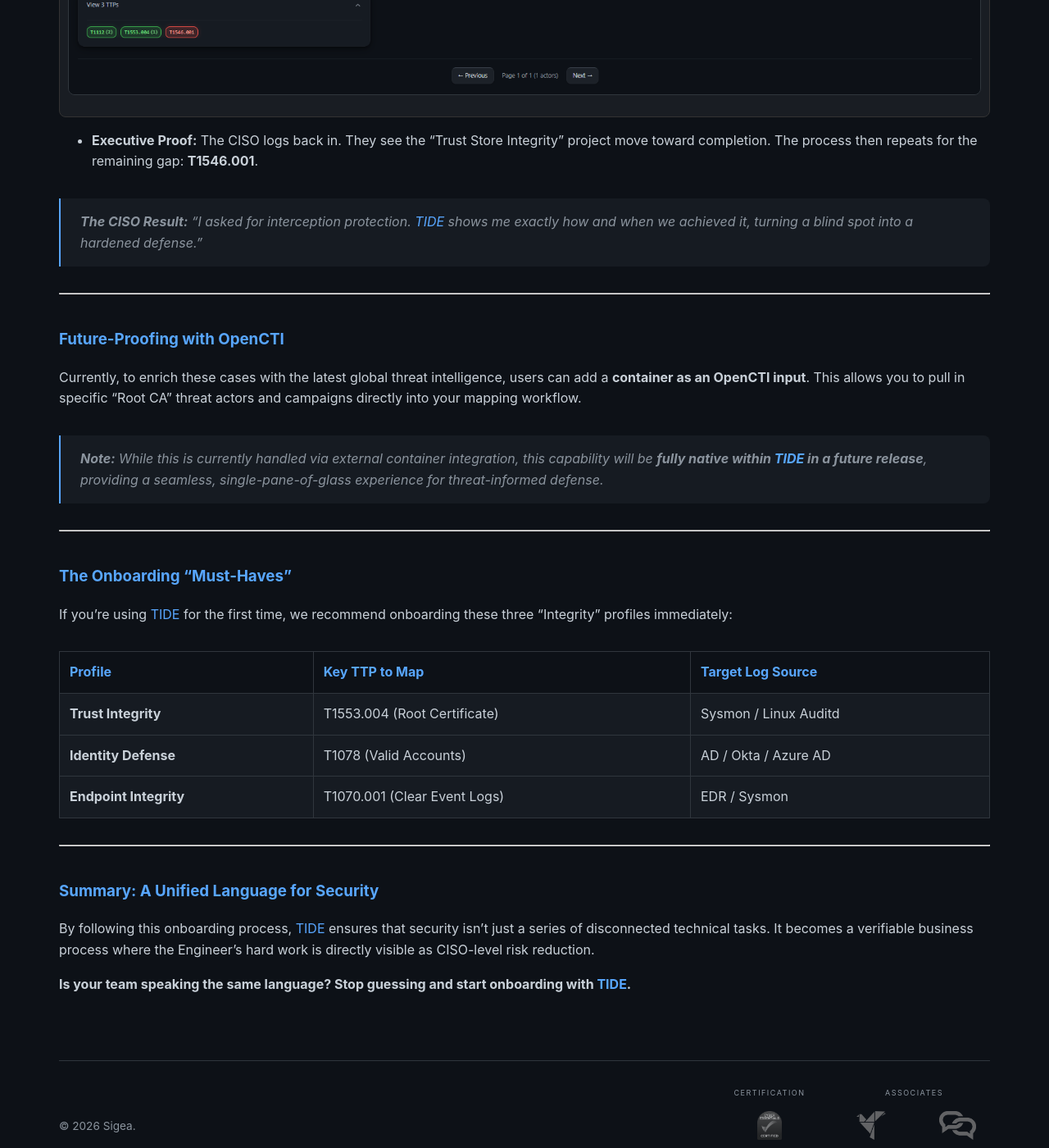
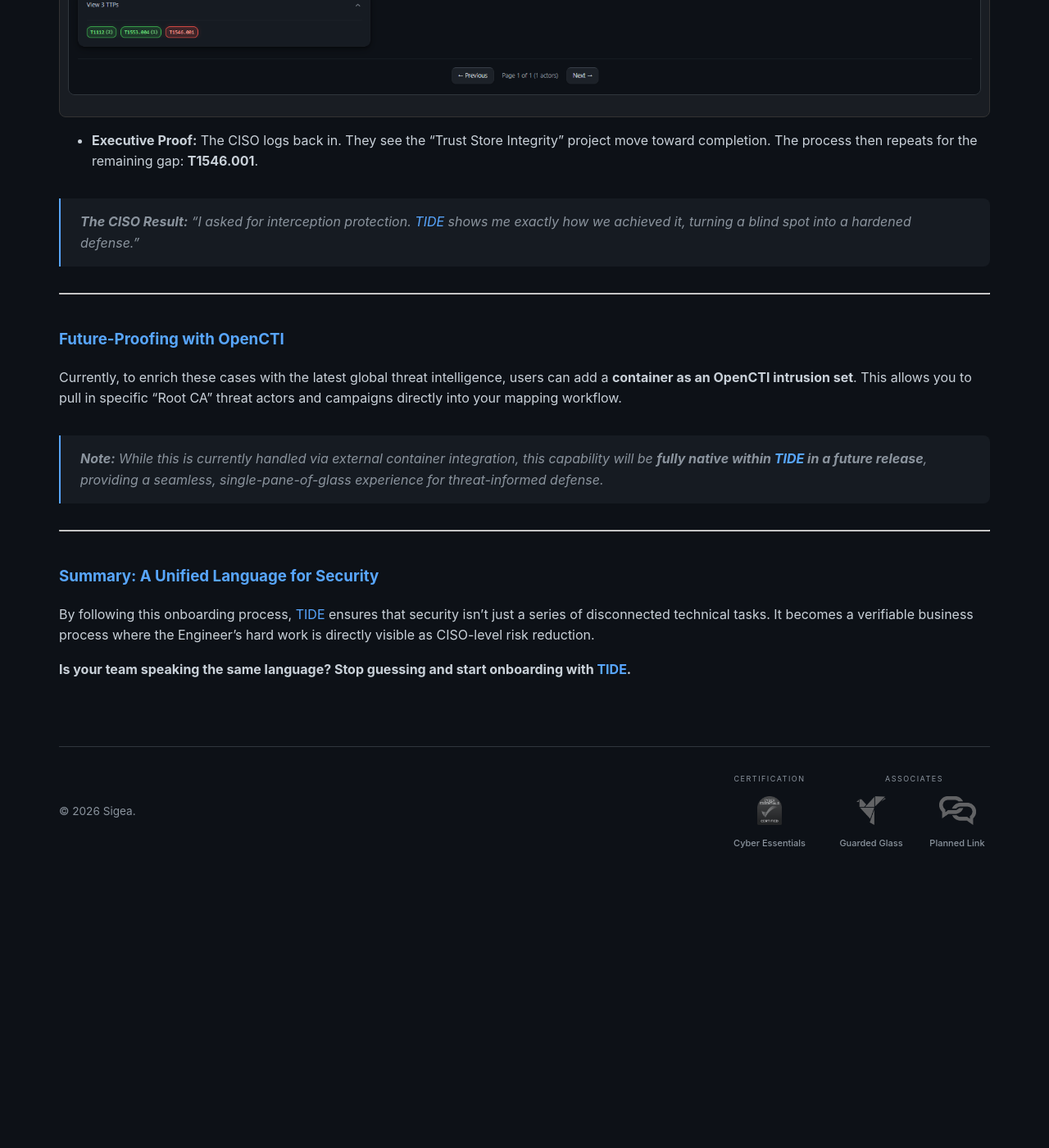
Before and after one commit to sigeauk/sigeauk.github.io, a Jekyll site: the page built from _posts/2026-03-02-USER-CASE-Onboarding.md, in a window 1280 px wide and 1400 px high, scrolled down 4623 px. Shown: the whole window at 82% size. Built offline with Jekyll 4.4.1, drawn with Linux system fonts in a browser that asks for light colours; after the commit the page ends 5692 px from its top, so only the background shows below that.

Commit message:
Update blog

```diff
--- a/_posts/2026-03-02-USER-CASE-Onboarding.md
+++ b/_posts/2026-03-02-USER-CASE-Onboarding.md
@@ -80,25 +80,14 @@
 
 * **Executive Proof:** The CISO logs back in. They see the "Trust Store Integrity" project move toward completion. The process then repeats for the remaining gap: **T1546.001**.
 
-> **The CISO Result:** "I asked for interception protection. <span class="text-accent">TIDE</span> shows me exactly how and when we achieved it, turning a blind spot into a hardened defense."
+> **The CISO Result:** "I asked for interception protection. <span class="text-accent">TIDE</span> shows me exactly how we achieved it, turning a blind spot into a hardened defense."
 
 ---
 
 ### Future-Proofing with OpenCTI
-Currently, to enrich these cases with the latest global threat intelligence, users can add a **container as an OpenCTI input**. This allows you to pull in specific "Root CA" threat actors and campaigns directly into your mapping workflow.
+Currently, to enrich these cases with the latest global threat intelligence, users can add a **container as an OpenCTI intrusion set**. This allows you to pull in specific "Root CA" threat actors and campaigns directly into your mapping workflow.
 
 > **Note:** While this is currently handled via external container integration, this capability will be **fully native within <span class="text-accent">TIDE</span> in a future release**, providing a seamless, single-pane-of-glass experience for threat-informed defense.
-
----
-
-### The Onboarding "Must-Haves"
-If you’re using <span class="text-accent">TIDE</span> for the first time, we recommend onboarding these three "Integrity" profiles immediately:
-
-| Profile | Key TTP to Map | Target Log Source |
-| :--- | :--- | :--- |
-| **Trust Integrity** | T1553.004 (Root Certificate) | Sysmon / Linux Auditd |
-| **Identity Defense** | T1078 (Valid Accounts) | AD / Okta / Azure AD |
-| **Endpoint Integrity** | T1070.001 (Clear Event Logs) | EDR / Sysmon |
 
 ---
 
```
